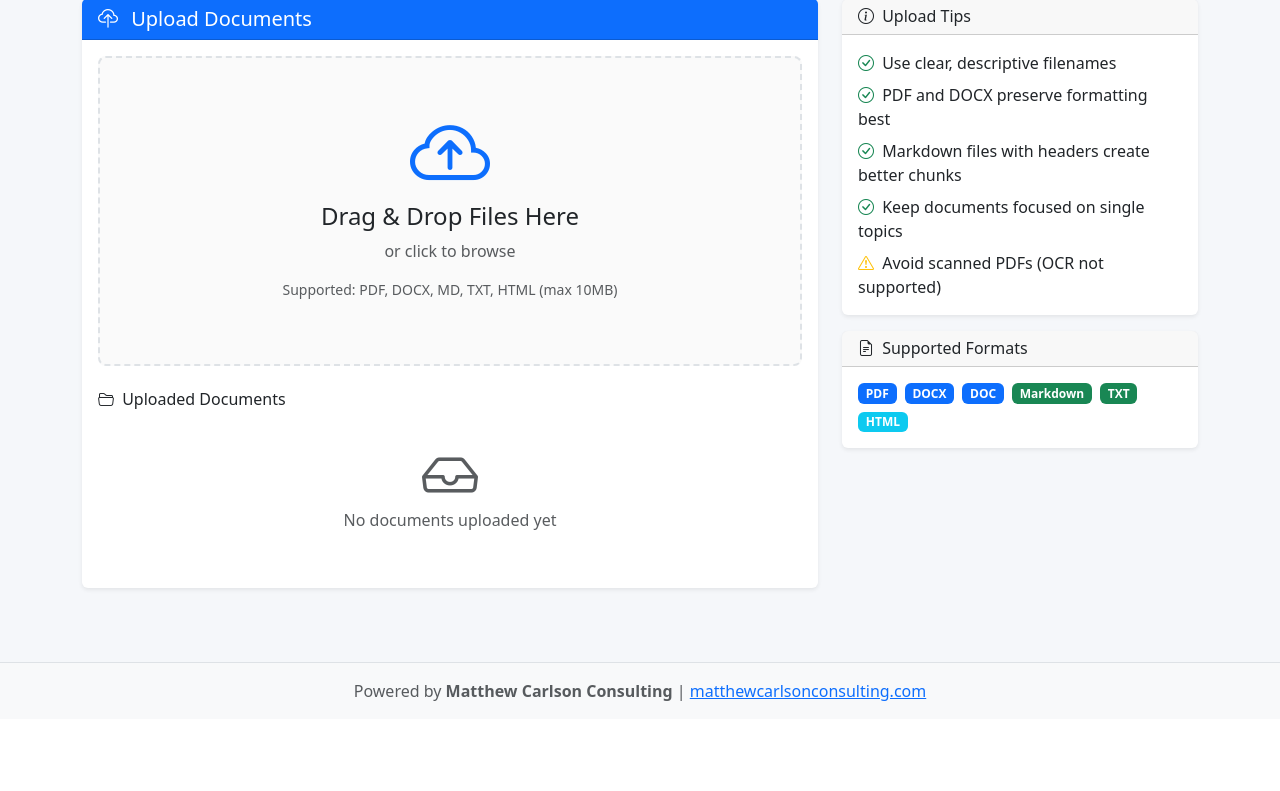
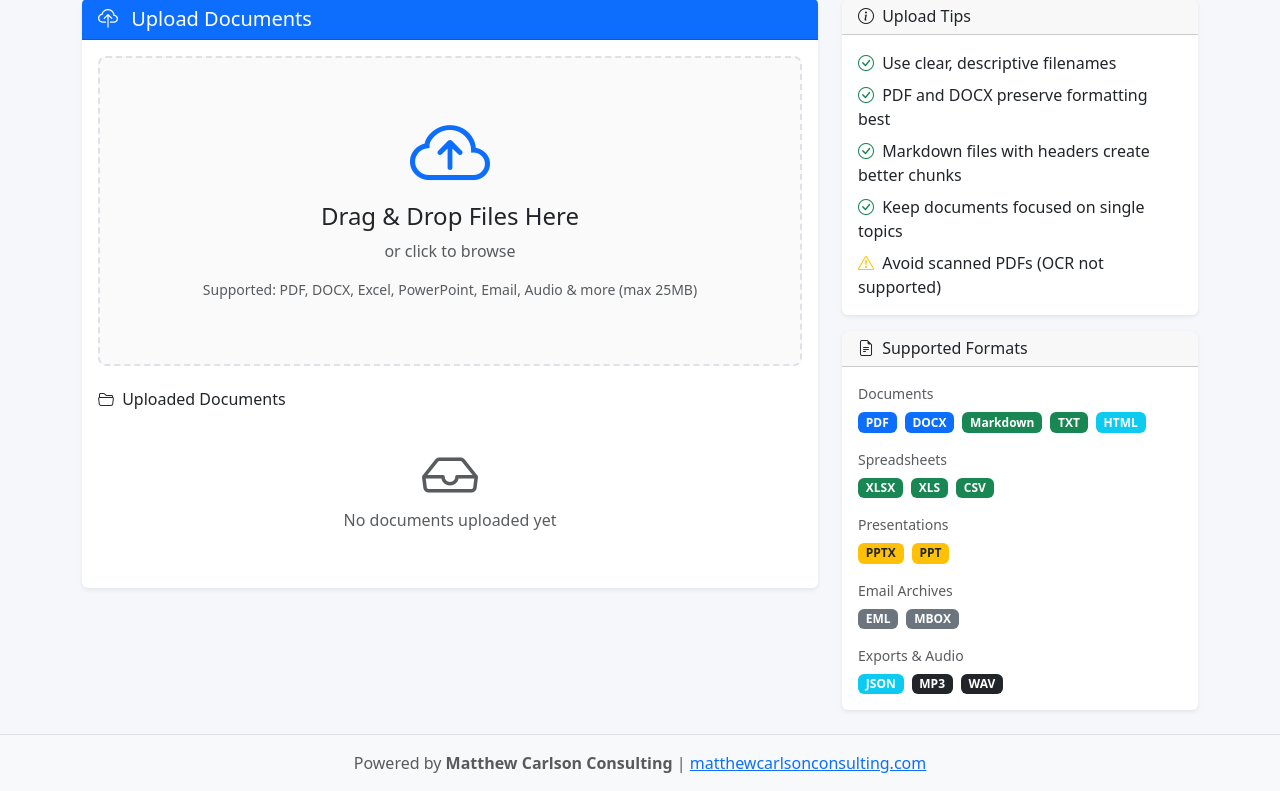
Before and after one commit to matthewcarlsonhome-cmd/RetrievalApp, a Flask app: page /upload in a window 1280 px wide. Shown: the part 81-872 px from the top of the page. Before the commit the page ends 782 px from the top, so only its background shows below. Run offline with Flask 3, Linux system fonts and the light colour scheme; data comes from the database, SQL or seed files in the repository; data that the repository does not hold is empty; some libraries are stand-ins or nearby versions.

Commit message:
feat: update upload UI to show all supported file types
- Add Excel, PowerPoint, Email, JSON, and Audio to file input accept
- Update supported formats card with categorized badges
- Add file icons for all new file types

```diff
--- a/knowledge_expert/templates/upload.html
+++ b/knowledge_expert/templates/upload.html
@@ -20,9 +20,9 @@
                         <h4>Drag & Drop Files Here</h4>
                         <p class="text-muted">or click to browse</p>
                         <input type="file" id="fileInput" class="d-none"
-                               accept=".pdf,.docx,.doc,.md,.txt,.html" multiple>
+                               accept=".pdf,.docx,.doc,.md,.txt,.html,.htm,.xlsx,.xls,.csv,.pptx,.ppt,.eml,.mbox,.json,.mp3,.wav,.m4a,.ogg,.flac,.webm" multiple>
                         <p class="small text-muted">
-                            Supported: PDF, DOCX, MD, TXT, HTML (max 10MB)
+                            Supported: PDF, DOCX, Excel, PowerPoint, Email, Audio & more (max 25MB)
                         </p>
                     </div>
                 </div>
@@ -92,13 +92,39 @@
                 </h6>
             </div>
             <div class="card-body">
-                <div class="d-flex flex-wrap gap-2">
+                <p class="small text-muted mb-2">Documents</p>
+                <div class="d-flex flex-wrap gap-2 mb-3">
                     <span class="badge bg-primary">PDF</span>
                     <span class="badge bg-primary">DOCX</span>
-                    <span class="badge bg-primary">DOC</span>
                     <span class="badge bg-success">Markdown</span>
                     <span class="badge bg-success">TXT</span>
                     <span class="badge bg-info">HTML</span>
+                </div>
+
+                <p class="small text-muted mb-2">Spreadsheets</p>
+                <div class="d-flex flex-wrap gap-2 mb-3">
+                    <span class="badge bg-success">XLSX</span>
+                    <span class="badge bg-success">XLS</span>
+                    <span class="badge bg-success">CSV</span>
+                </div>
+
+                <p class="small text-muted mb-2">Presentations</p>
+                <div class="d-flex flex-wrap gap-2 mb-3">
+                    <span class="badge bg-warning text-dark">PPTX</span>
+                    <span class="badge bg-warning text-dark">PPT</span>
+                </div>
+
+                <p class="small text-muted mb-2">Email Archives</p>
+                <div class="d-flex flex-wrap gap-2 mb-3">
+                    <span class="badge bg-secondary">EML</span>
+                    <span class="badge bg-secondary">MBOX</span>
+                </div>
+
+                <p class="small text-muted mb-2">Exports & Audio</p>
+                <div class="d-flex flex-wrap gap-2">
+                    <span class="badge bg-info">JSON</span>
+                    <span class="badge bg-dark">MP3</span>
+                    <span class="badge bg-dark">WAV</span>
                 </div>
             </div>
         </div>
@@ -306,12 +332,33 @@ document.addEventListener('DOMContentLoaded', function() {
 
     function getFileIcon(fileType) {
         const icons = {
+            // Documents
             '.pdf': '<i class="bi bi-file-earmark-pdf text-danger fs-4"></i>',
             '.docx': '<i class="bi bi-file-earmark-word text-primary fs-4"></i>',
             '.doc': '<i class="bi bi-file-earmark-word text-primary fs-4"></i>',
             '.md': '<i class="bi bi-markdown text-dark fs-4"></i>',
             '.txt': '<i class="bi bi-file-earmark-text fs-4"></i>',
-            '.html': '<i class="bi bi-filetype-html text-info fs-4"></i>'
+            '.html': '<i class="bi bi-filetype-html text-info fs-4"></i>',
+            '.htm': '<i class="bi bi-filetype-html text-info fs-4"></i>',
+            // Spreadsheets
+            '.xlsx': '<i class="bi bi-file-earmark-excel text-success fs-4"></i>',
+            '.xls': '<i class="bi bi-file-earmark-excel text-success fs-4"></i>',
+            '.csv': '<i class="bi bi-filetype-csv text-success fs-4"></i>',
+            // Presentations
+            '.pptx': '<i class="bi bi-file-earmark-ppt text-warning fs-4"></i>',
+            '.ppt': '<i class="bi bi-file-earmark-ppt text-warning fs-4"></i>',
+            // Email
+            '.eml': '<i class="bi bi-envelope text-secondary fs-4"></i>',
+            '.mbox': '<i class="bi bi-envelope-fill text-secondary fs-4"></i>',
+            // Exports
+            '.json': '<i class="bi bi-filetype-json text-info fs-4"></i>',
+            // Audio
+            '.mp3': '<i class="bi bi-file-earmark-music text-purple fs-4"></i>',
+            '.wav': '<i class="bi bi-file-earmark-music text-purple fs-4"></i>',
+            '.m4a': '<i class="bi bi-file-earmark-music text-purple fs-4"></i>',
+            '.ogg': '<i class="bi bi-file-earmark-music text-purple fs-4"></i>',
+            '.flac': '<i class="bi bi-file-earmark-music text-purple fs-4"></i>',
+            '.webm': '<i class="bi bi-file-earmark-music text-purple fs-4"></i>'
         };
         return icons[fileType] || '<i class="bi bi-file-earmark fs-4"></i>';
     }
```
